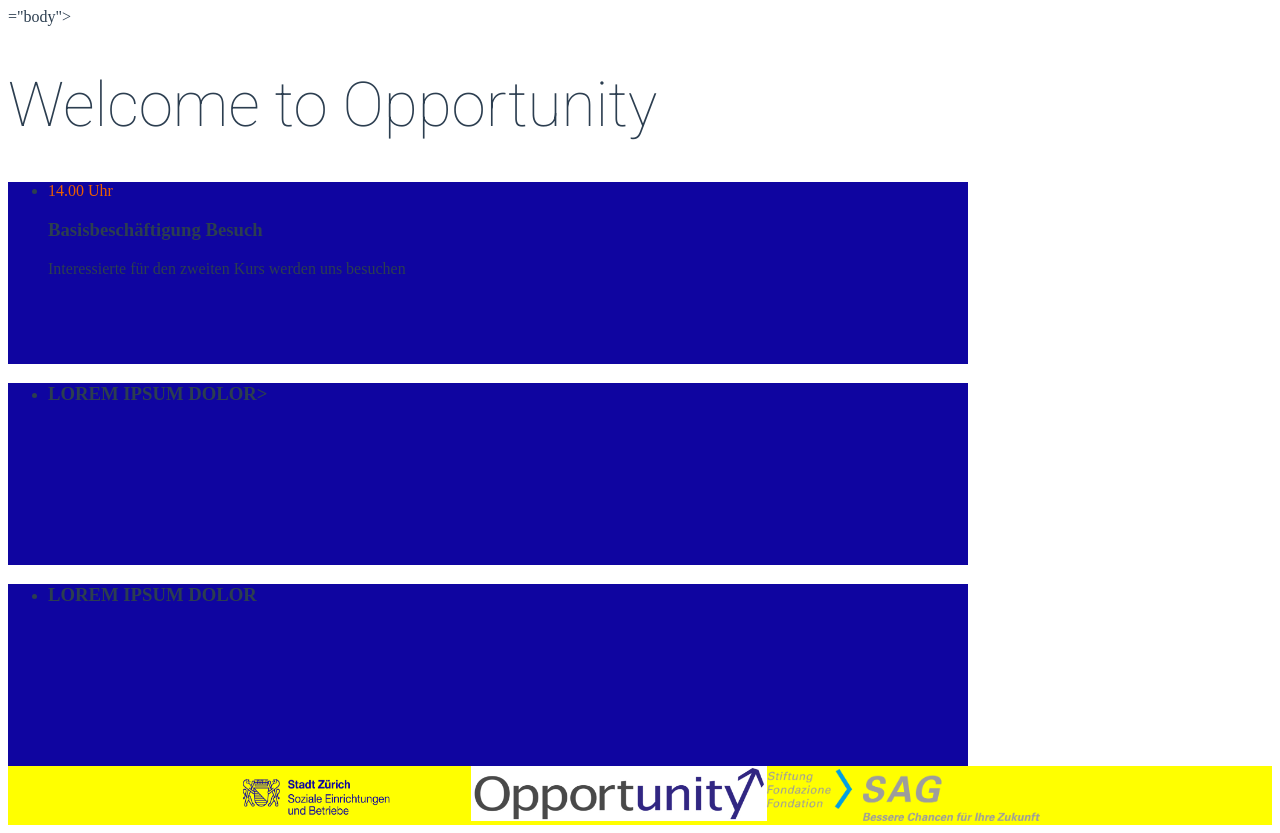
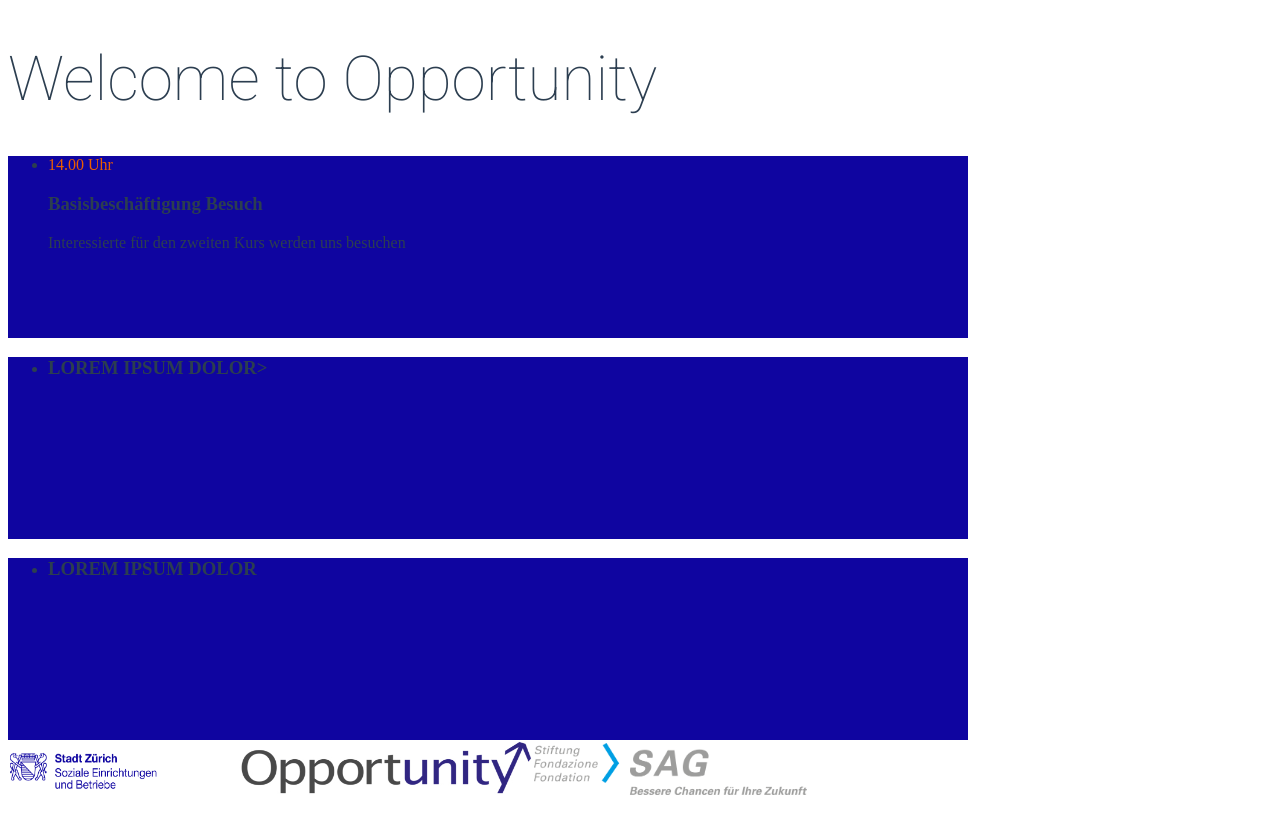
Before and after one commit to chantalgenoud/welcome-screen, a Vue app in the folder welcome-screen/: page / in a window 1280 px wide. After the commit the page ends 807 px from the top, so only its background shows below. Built offline with nearby package versions, Linux system fonts and the light colour scheme.

Commit message:
day 2 start

```diff
--- a/welcome-screen/src/App.vue
+++ b/welcome-screen/src/App.vue
@@ -3,7 +3,7 @@
 <template>
     <div id="app">
 
-    <div="body">
+
 
       <h1>Welcome to Opportunity</h1>
     <!--<span> </span> -->
@@ -59,6 +59,22 @@ export default {
 };
 </script>
 
+<!--
+import axios from "axios";
+
+DATA =
+sheet_id: "",
+api_token: "AIzaSyA-qeDXOhEeQDA0vQf7LgkF7DQtGnAtmAU",
+
+
+COMPUTED =
+function ()  {
+  return () {
+    return ´https://sheets.googleapis.com/v4/spreadsheets/${**sheet id**}/values:batchGet?ranges=A1%3AE100&valueRenderOption=FORMATTED_VALUE&key=${**token**}`;
+
+  },
+}
+-->
 <style>
 
 
@@ -73,10 +89,7 @@ export default {
 }
 
 
- {
-  background-color: #E5E5E5;
-  text-align: left;
-}
+
 
 
 h1 {
@@ -93,11 +106,11 @@ h1 {
 }
 
 
-footer {
-  position: flex;
+.logos {
+  position: fixed;
   text-align: center;
-  background-color: yellow;
-  justify-self: unset;
+  width: 100%;
+
 }
 
 </style>
```
